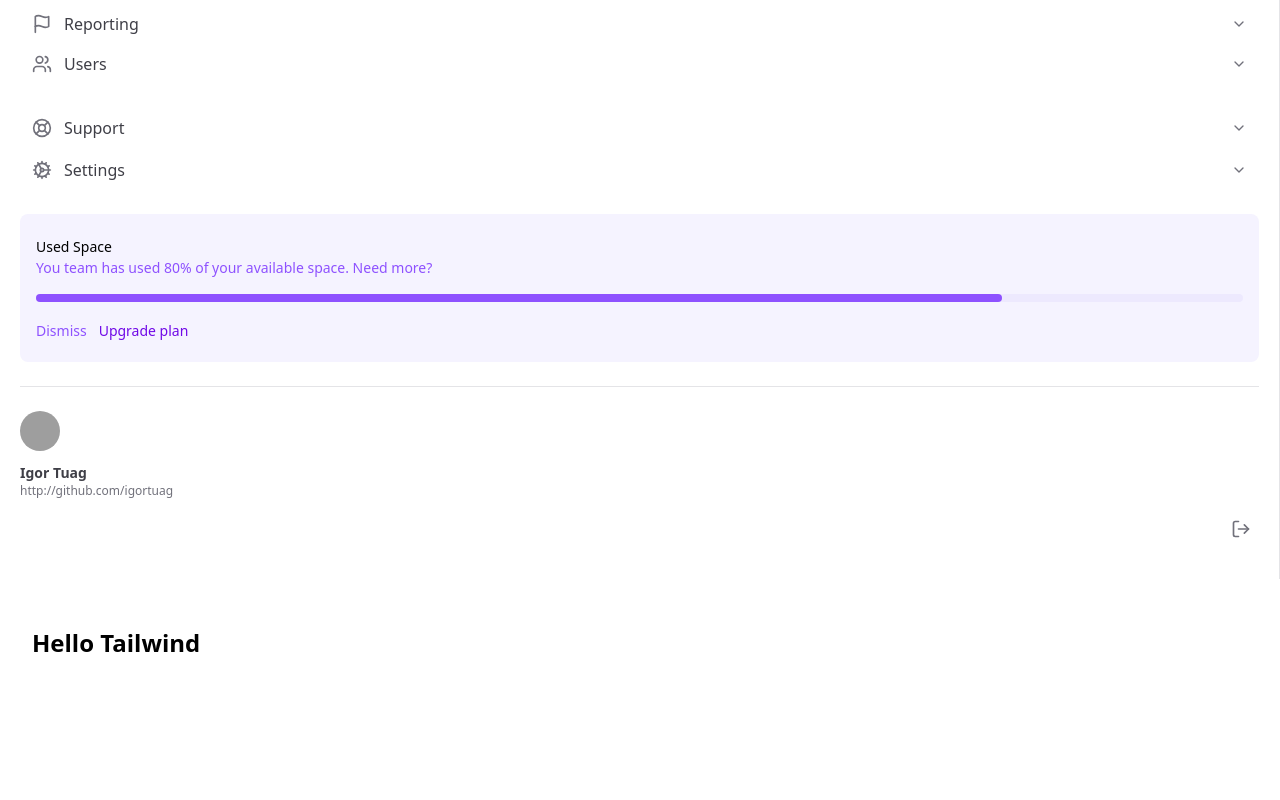
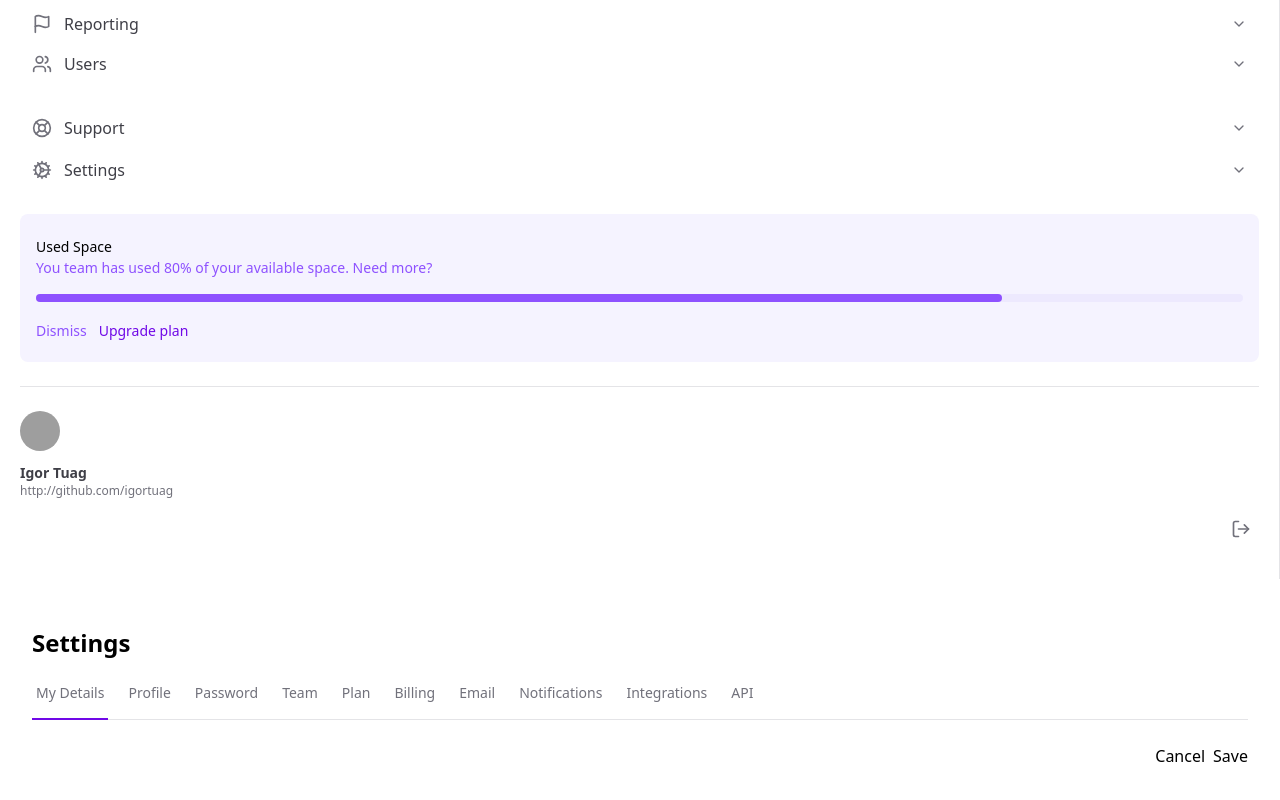
Before and after one commit to igortuag/tailwind-next, a Next.js app: page / in a window 1280 px wide. Shown: the part 316-1116 px from the top of the page. Before the commit the page ends 1039 px from the top, so only its background shows below. Built offline with nearby package versions, Linux system fonts and the light colour scheme; grey boxes are pictures that could not be loaded.

Commit message:
feat: update Home component to display Settings header and integrate SettingsTabs

```diff
--- a/src/app/page.tsx
+++ b/src/app/page.tsx
@@ -1,7 +1,23 @@
+import SettingsTabs from "@/components/SettingsTabs";
+
 export default function Home() {
   return (
     <div className="container mx-auto p-4">
-      <h1 className="text-2xl font-semibold">Hello Tailwind</h1>
+      <h1 className="text-2xl font-semibold">Settings</h1>
+
+      <SettingsTabs />
+
+      <div className="mt-6 flex flex-col">
+        <div className="flex justify-between items-center">
+          <div></div>
+          <div className="flex items-center gap-2">
+            <button type="button">Cancel</button>
+            <button type="submit" form="settings">Save</button>
+          </div>
+        </div>
+
+        <form id="settings-form" action=""></form>
+      </div>
     </div>
   );
 }
```
